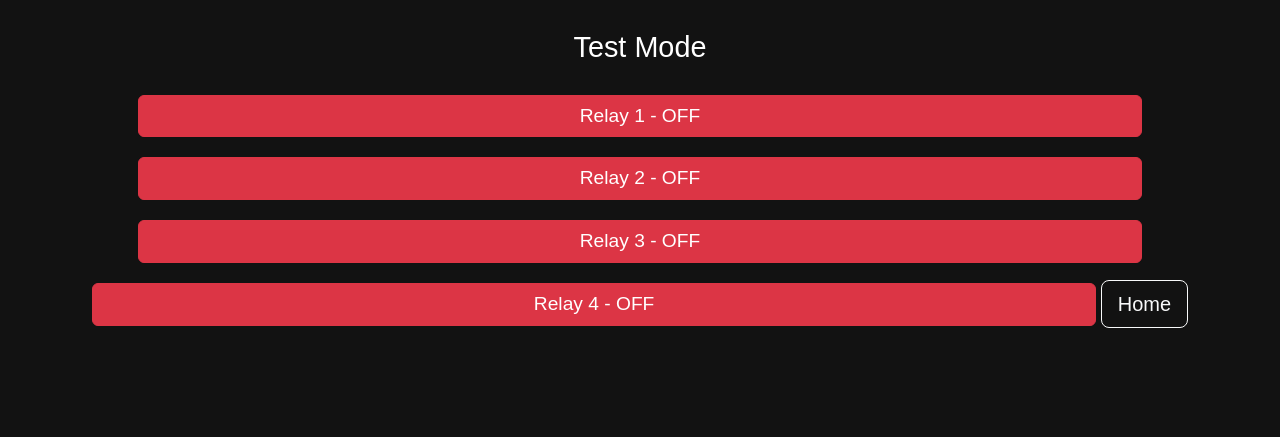
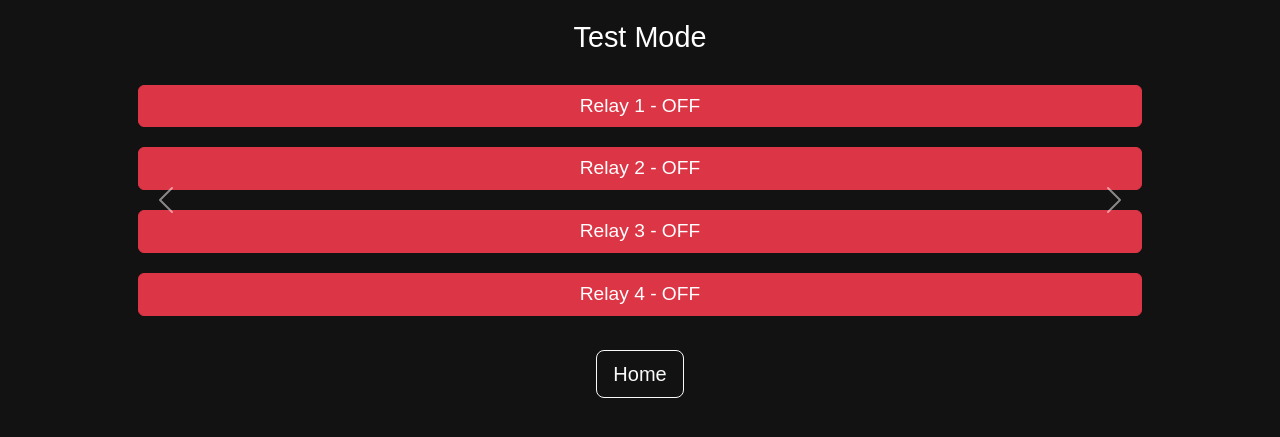
Before and after one commit to mattfleaydaly/raspberry-drinks-relay, a Flask app: page /test-mode in a window 1280 px wide. Shown: the top 437 px of the page. Run offline with Flask 3, Linux system fonts and the light colour scheme.

Commit message:
Better layout

```diff
--- a/app.py
+++ b/app.py
@@ -13,6 +13,16 @@ relay_pins = {
     "Relay 3": OutputDevice(16, active_high=False),
     "Relay 4": OutputDevice(20, active_high=False),
 }
+
+# Load relay states from file
+def load_relay_states():
+    with open("relay_states.json", "r") as f:
+        return json.load(f)
+
+# Save relay states to file
+def save_relay_states(states):
+    with open("relay_states.json", "w") as f:
+        json.dump(states, f)
 
 # Get local IP address
 def get_local_ip():
@@ -41,7 +51,7 @@ def home():
 
 @app.route("/test-mode")
 def test_mode():
-    relay_states = {name: relay.is_active for name, relay in relay_pins.items()}
+    relay_states = load_relay_states()
     return render_template("test_mode.html", relays=relay_states)
 
 @app.route("/toggle/<relay_name>")
@@ -49,6 +59,9 @@ def toggle_relay(relay_name):
     relay = relay_pins.get(relay_name)
     if relay:
         relay.toggle()
+        states = load_relay_states()
+        states[relay_name] = relay.is_active
+        save_relay_states(states)
     return jsonify({"state": relay.is_active})
 
 @app.route("/settings")
--- /dev/null
+++ b/relay_states.json
@@ -0,0 +1,6 @@
+{
+    "Relay 1": false,
+    "Relay 2": false,
+    "Relay 3": false,
+    "Relay 4": false
+}
--- a/templates/test_mode.html
+++ b/templates/test_mode.html
@@ -7,21 +7,38 @@
     <link href="https://cdn.jsdelivr.net/npm/bootstrap@5.3.0-alpha3/dist/css/bootstrap.min.css" rel="stylesheet">
     <style>
         body { background-color: #121212; color: white; font-family: Arial, sans-serif; }
-        .container { margin-top: 30px; text-align: center; }
+        h1 { margin: 20px 0; font-size: 1.8rem; }
+        .carousel-item { text-align: center; }
         .relay-btn { width: 90%; font-size: 1.2rem; margin: 10px auto; }
-        h1 { margin-bottom: 20px; font-size: 1.8rem; }
+        .carousel-control-prev, .carousel-control-next { color: white; }
     </style>
 </head>
 <body>
-    <div class="container">
+    <div class="container text-center">
         <h1>Test Mode</h1>
+        <div id="carouselExample" class="carousel slide" data-bs-ride="carousel" data-bs-interval="false">
+            <div class="carousel-inner">
+                <!-- Page 1 -->
+                <div class="carousel-item active">
                     {% for relay_name, state in relays.items() %}
                     <button id="{{ relay_name }}" class="btn relay-btn {{ 'btn-success' if state else 'btn-danger' }}"
                             onclick="toggleRelay('{{ relay_name }}')">
                         {{ relay_name }} - {{ 'ON' if state else 'OFF' }}
                     </button>
                     {% endfor %}
-        <button class="btn btn-outline-light btn-lg" onclick="location.href='/'">Home</button>
+                </div>
+                <!-- Additional pages can be added here if needed -->
+            </div>
+            <button class="carousel-control-prev" type="button" data-bs-target="#carouselExample" data-bs-slide="prev">
+                <span class="carousel-control-prev-icon" aria-hidden="true"></span>
+                <span class="visually-hidden">Previous</span>
+            </button>
+            <button class="carousel-control-next" type="button" data-bs-target="#carouselExample" data-bs-slide="next">
+                <span class="carousel-control-next-icon" aria-hidden="true"></span>
+                <span class="visually-hidden">Next</span>
+            </button>
+        </div>
+        <button class="btn btn-outline-light btn-lg mt-4" onclick="location.href='/'">Home</button>
     </div>
 
     <script>
@@ -35,5 +52,6 @@
                 });
         }
     </script>
+    <script src="https://cdn.jsdelivr.net/npm/bootstrap@5.3.0-alpha3/dist/js/bootstrap.bundle.min.js"></script>
 </body>
 </html>
```
Also changed, not shown: templates/settings.html (+32 -2 lines). Lines whose indentation alone changed are shown as unchanged.
